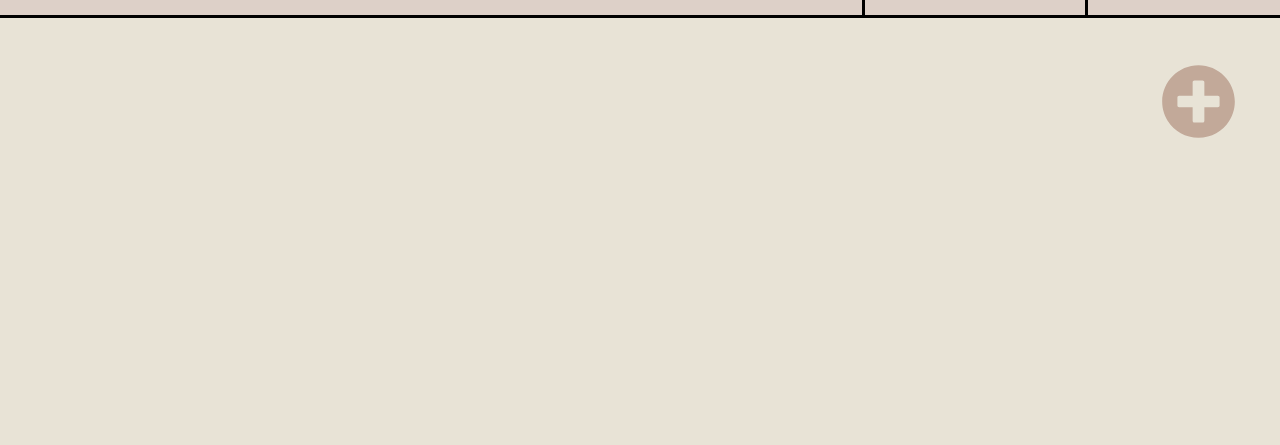
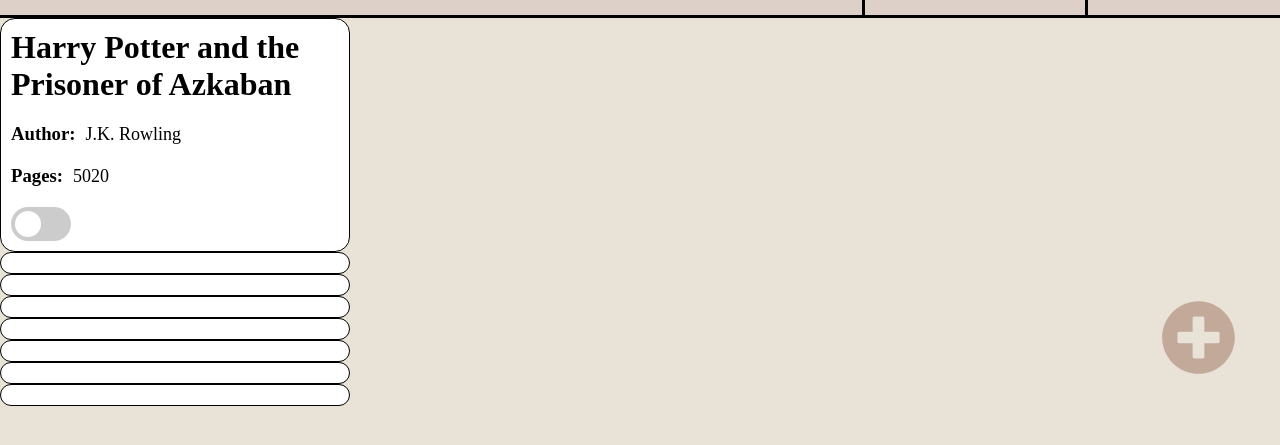
Before and after one commit to neelg07/Library, a website: page index.html in a window 1280 px wide. Shown: the part 133-578 px from the top of the page. Drawn offline with Linux system fonts and the light colour scheme.

Commit message:
Add card to html for test

```diff
--- a/index.html
+++ b/index.html
@@ -26,6 +26,34 @@
                     <h3># of Unread Books:</h3>
                 </div>
             </div>
+            <!-- Library Cards Start -->
+            <div class="card-grid">
+                <div class="card">
+                    <div class="title-card">
+                        <h1>Harry Potter and the Prisoner of Azkaban</h1>
+                    </div>
+                    <div class="author-card">
+                        <h3>Author:</h3>
+                        <p>J.K. Rowling</p>
+                    </div>
+                    <div class="pages-card">
+                        <h3>Pages:</h3>
+                        <p>5020</p>
+                    </div>
+                    <label class="switch">
+                        <input type="checkbox">
+                        <span class="slider round"></span>
+                    </label>
+                </div>
+                <div class="card"></div>
+                <div class="card"></div>
+                <div class="card"></div>
+                <div class="card"></div>
+                <div class="card"></div>
+                <div class="card"></div>
+                <div class="card"></div>
+            </div>
+            <!-- Library Cards End -->
             <div class="bookform inactive">
                 <h1>My Book</h1>
                 <button type="button" id="close-btn">
```
